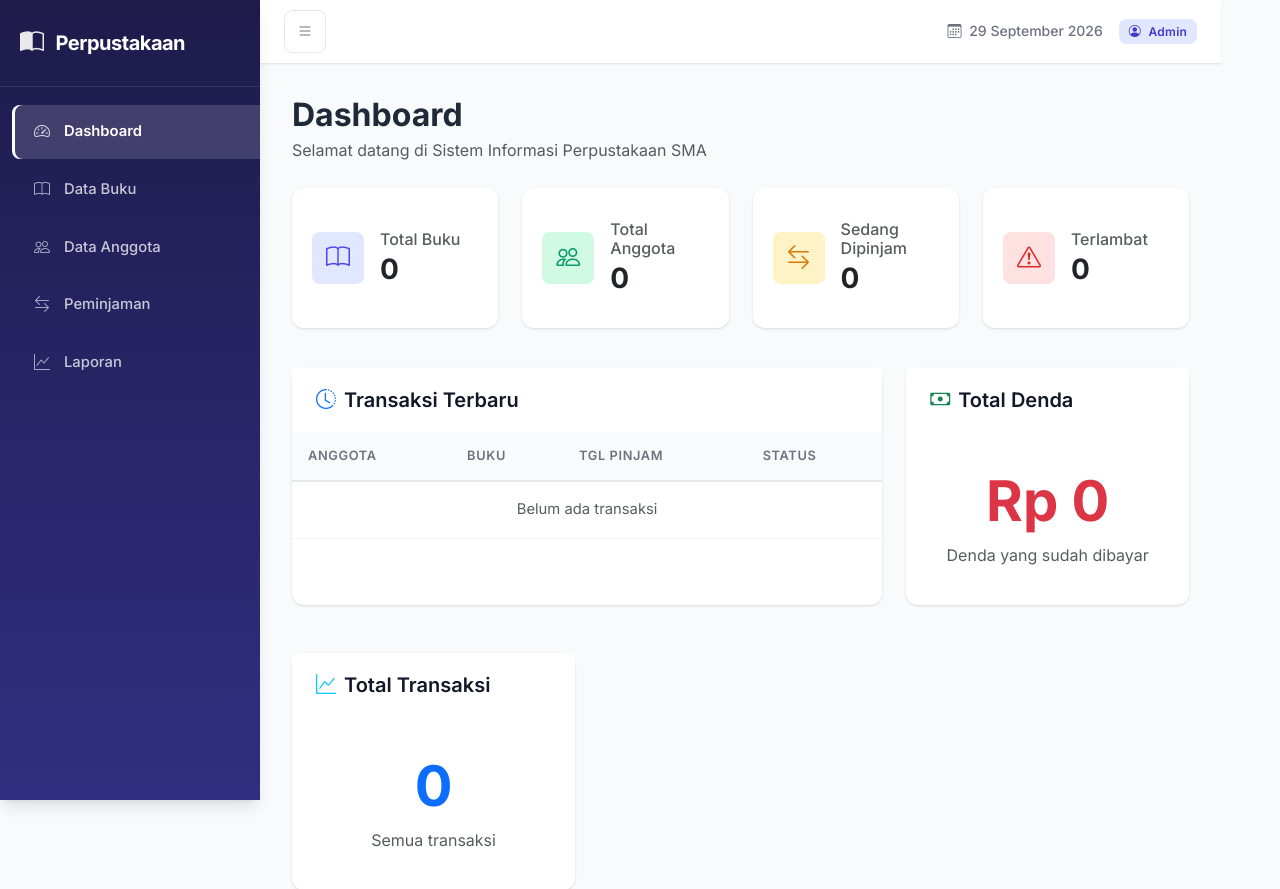
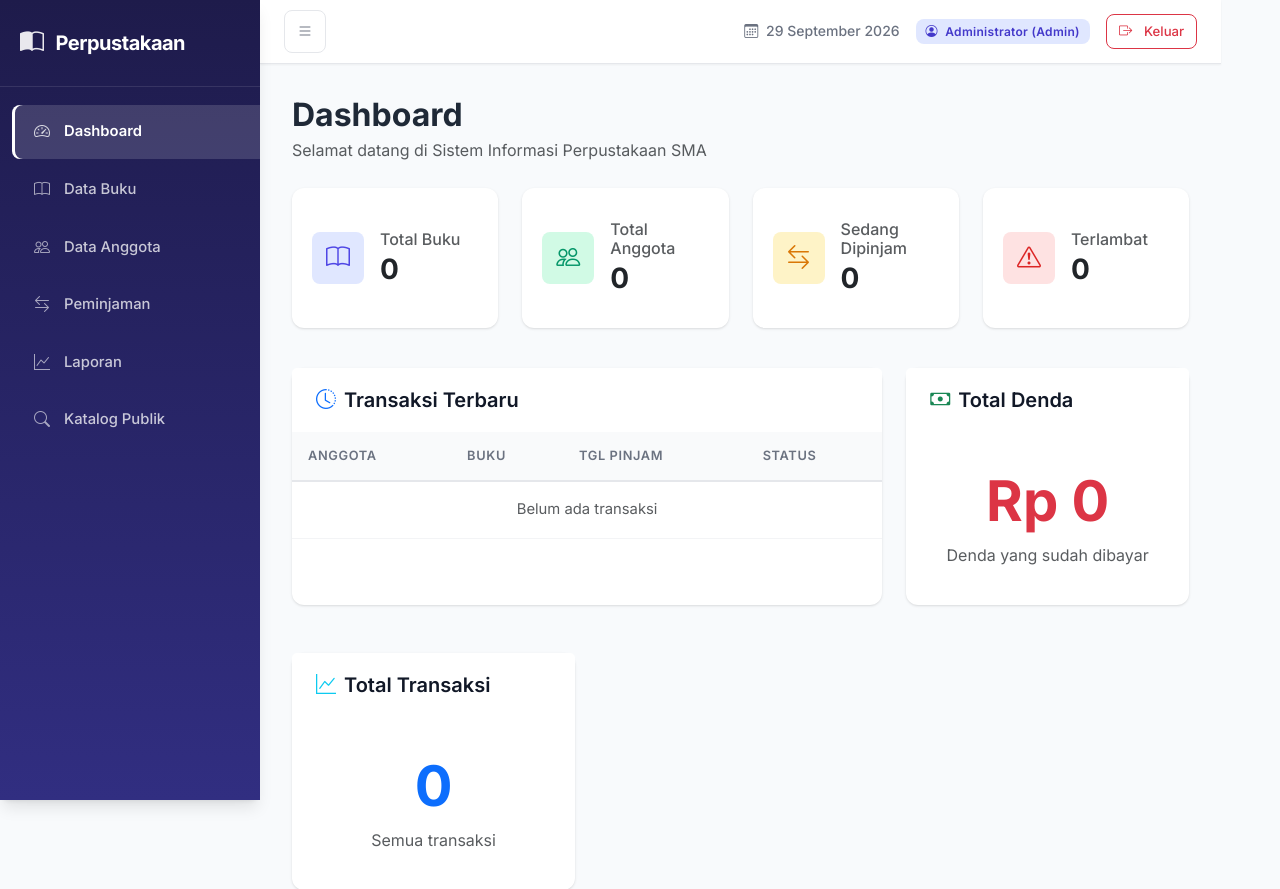
Before and after one commit to mdf21/perpustakaan, a Flask app: page / in a window 1280 px wide. Shown: the top 889 px of the page. Run offline with Flask 3, Linux system fonts and the light colour scheme; a user stored in the database is signed in; data comes from the database, SQL or seed files in the repository; data that the repository does not hold is empty.

Commit message:
update fitur

```diff
--- a/app.py
+++ b/app.py
@@ -289,7 +289,7 @@ def login():
 
     return render_template('login.html')
 
-@app.route('/logout')
+@app.route('/logout', methods=['POST'])
 def logout():
     session.clear()
     return redirect(url_for('login'))
--- a/templates/base.html
+++ b/templates/base.html
@@ -36,6 +36,9 @@
                 <a href="/laporan" class="list-group-item list-group-item-action {% if request.endpoint == 'laporan_page' %}active{% endif %}">
                     <i class="bi bi-graph-up"></i> Laporan
                 </a>
+                <a href="/opac" class="list-group-item list-group-item-action {% if request.endpoint == 'opac_page' %}active{% endif %}">
+                    <i class="bi bi-search"></i> Katalog Publik
+                </a>
             </div>
         </div>
         <div id="page-content-wrapper">
@@ -48,9 +51,16 @@
                         <i class="bi bi-calendar3 me-1"></i>
                         {{ current_date }}
                     </span>
+                    {% if user %}
                     <span class="badge badge-admin">
-                        <i class="bi bi-person-circle me-1"></i> Admin
+                        <i class="bi bi-person-circle me-1"></i> {{ user.nama }} ({{ user.role|capitalize }})
                     </span>
+                    <form action="{{ url_for('logout') }}" method="post" class="m-0">
+                        <button type="submit" class="btn btn-outline-danger btn-sm">
+                            <i class="bi bi-box-arrow-right me-1"></i> Keluar
+                        </button>
+                    </form>
+                    {% endif %}
                 </div>
             </nav>
             <div class="main-content">
--- a/templates/login.html
+++ b/templates/login.html
@@ -111,7 +111,8 @@
             const formData = new FormData(this);
             fetch('/login', {
                 method: 'POST',
-                body: formData
+                headers: { 'Content-Type': 'application/json' },
+                body: JSON.stringify(Object.fromEntries(formData.entries()))
             })
             .then(res => res.json())
             .then(data => {
```
